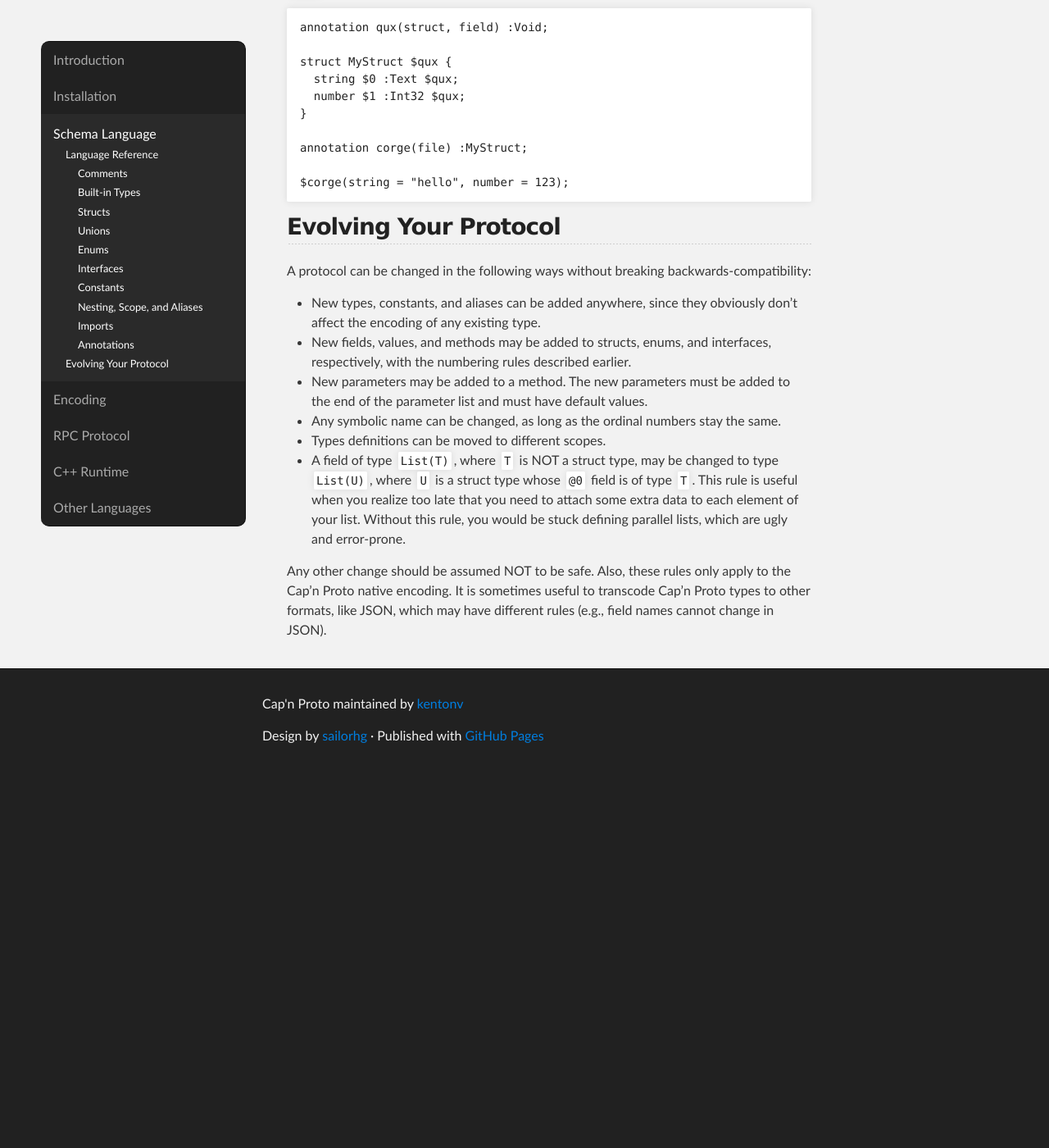
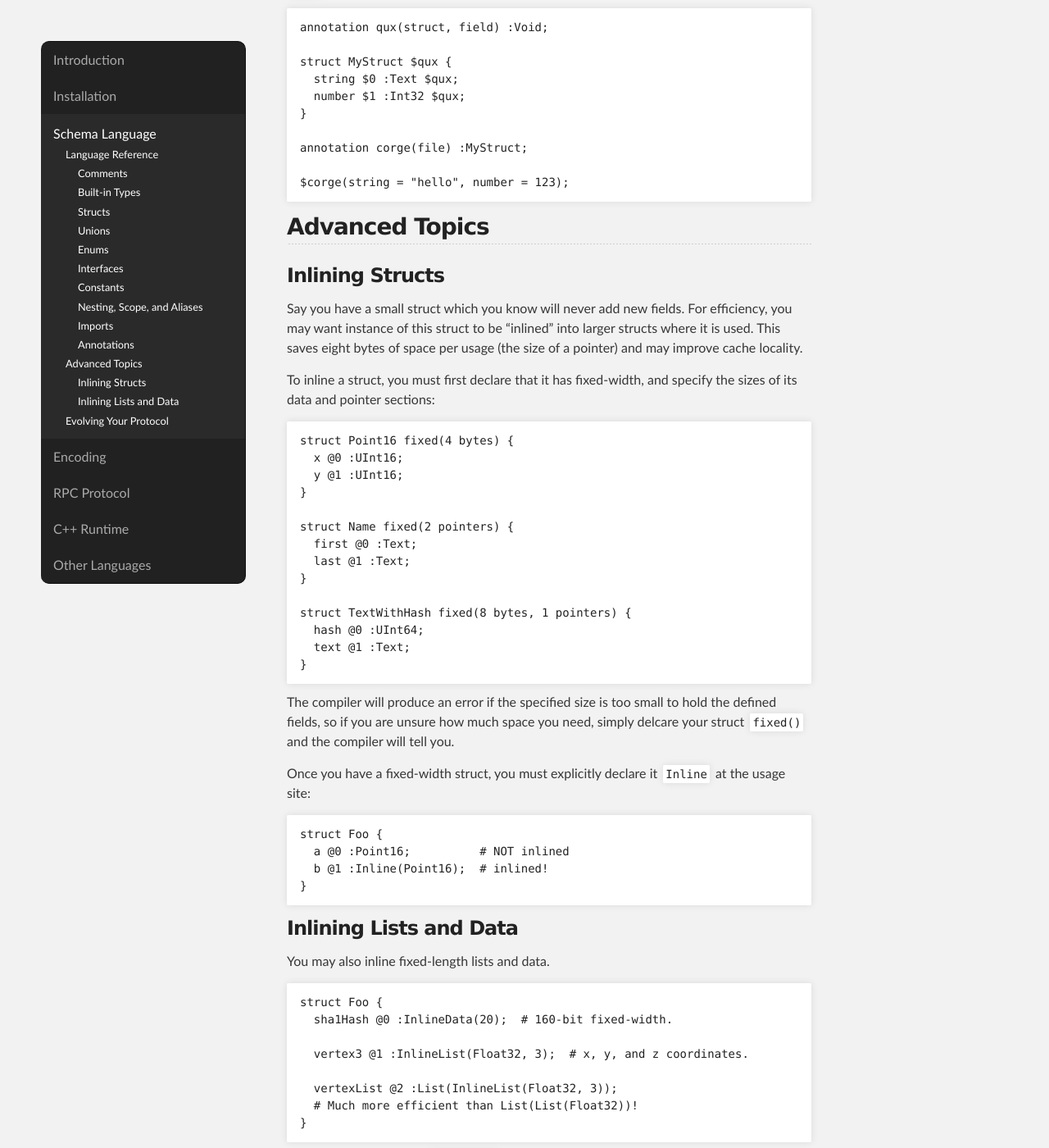
Before and after one commit to capnproto/capnproto, a Jekyll site: the page built from doc/language.md, in a window 1280 px wide and 1400 px high, scrolled down 7521 px. Shown: the whole window at 82% size. Built offline with Jekyll 4.4.1, drawn with Linux system fonts in a browser that asks for light colours; before the commit the page ends 8465 px from its top, so only the background shows below that; some of the changed text lies outside the part shown.

Commit message:
Document inline types, new struct list encoding rules, etc.

```diff
--- a/doc/encoding.md
+++ b/doc/encoding.md
@@ -114,6 +114,12 @@
 The pointed-to values are tightly-packed.  In particular, `Bool`s are packed bit-by-bit in
 little-endian order (the first bit is the least-significant bit of the first byte).
 
+Lists of structs use the smallest element size in which the struct can fit, except that single-bit
+structs are not allowed.  So, a list of structs that each contain two `UInt8` fields and nothing
+else could be encoded with C = 3 (2-byte elements).  A list of structs that each contain a single
+`Text` field would be encoded as C = 6 (pointer elements).  A list structs which are each more than
+one word in size must be be encoded using C = 7 (composite).
+
 When C = 7, the elements of the list are fixed-width composite values -- usually, structs.  In
 this case, the list content is prefixed by a "tag" word that describes each individual element.
 The tag has the same layout as a struct pointer, except that the pointer offset (B) instead
@@ -128,6 +134,13 @@
 In the future, we could consider implementing matrixes using the "composite" element type, with the
 elements being fixed-size lists rather than structs.  In this case, the tag would look like a list
 pointer rather than a struct pointer.  As of this writing, no such feature has been implemented.
+
+Notice that because a small struct is encoded as if it were a primitive value, this means that
+if you have a field of type `List(T)` where `T` is a primitive or blob type (other than `Bool`), it
+is possible to change that field to `List(U)` where `U` is a struct whose `@0` field has type `T`,
+without breaking backwards-compatibility.  This comes in handy when you discover too late that you
+need to associate some extra data with each value in a primitive list -- instead of using parallel
+lists (eww), you can just replace it with a struct list.
 
 ### Structs
 
@@ -149,6 +162,12 @@
     D (16 bits) = Size of the struct's pointer section, in words.
 
 #### Field Positioning
+
+_WARNING:  You should not attempt to implement the following algorithm.  The compiled schemas
+produced by the Cap'n Proto compiler are already populated with offset information, so code
+generators and other consumers of compiled schemas should never need to compute them manually.
+The algorithm is complicated and easy to get wrong, so it is best to rely on the canonical
+implementation._
 
 Ignoring unions, the layout of fields within the struct is determined by the following algorithm:
 
@@ -197,6 +216,16 @@
 effect of the desire to pack fields in the smallest space where they will fit and the need to
 maintain backwards-compatibility as fields are added.  The worst case should be rare in practice,
 and can be avoided entirely by always declaring a union's largest member first.
+
+Inline fields add yet more complication.  An inline field may contain some data and some pointers,
+which are positioned independently.  If the data part is non-empty but is less than one word, it is
+rounded up to the nearest of 1, 2, or 4 bytes and treated the same as a field of that size.
+Otherwise, it is added to the end of the data section.  Any pointers are added to the end of the
+pointer section.  When an inline field appears inside a union, it will attempt to overlap with a
+previous union member just like any other field would -- but note that because inline fields can
+have non-power-of-two sizes, such unions can get arbitrarily large, and care should be taken not
+to interleave union field numbers with non-union field numbers due to the problems described in
+the previous paragraph.
 
 #### Default Values
 
--- a/doc/language.md
+++ b/doc/language.md
@@ -363,6 +363,64 @@
 $corge(string = "hello", number = 123);
 {% endhighlight %}
 
+## Advanced Topics
+
+### Inlining Structs
+
+Say you have a small struct which you know will never add new fields.  For efficiency, you may want
+instance of this struct to be "inlined" into larger structs where it is used.  This saves eight
+bytes of space per usage (the size of a pointer) and may improve cache locality.
+
+To inline a struct, you must first declare that it has fixed-width, and specify the sizes of its
+data and pointer sections:
+
+{% highlight capnp %}
+struct Point16 fixed(4 bytes) {
+  x @0 :UInt16;
+  y @1 :UInt16;
+}
+
+struct Name fixed(2 pointers) {
+  first @0 :Text;
+  last @1 :Text;
+}
+
+struct TextWithHash fixed(8 bytes, 1 pointers) {
+  hash @0 :UInt64;
+  text @1 :Text;
+}
+{% endhighlight %}
+
+The compiler will produce an error if the specified size is too small to hold the defined fields,
+so if you are unsure how much space you need, simply delcare your struct `fixed()` and the compiler
+will tell you.
+
+Once you have a fixed-width struct, you must explicitly declare it `Inline` at the usage site:
+
+{% highlight capnp %}
+struct Foo {
+  a @0 :Point16;          # NOT inlined
+  b @1 :Inline(Point16);  # inlined!
+}
+{% endhighlight %}
+
+### Inlining Lists and Data
+
+You may also inline fixed-length lists and data.
+
+{% highlight capnp %}
+struct Foo {
+  sha1Hash @0 :InlineData(20);  # 160-bit fixed-width.
+
+  vertex3 @1 :InlineList(Float32, 3);  # x, y, and z coordinates.
+
+  vertexList @2 :List(InlineList(Float32, 3));
+  # Much more efficient than List(List(Float32))!
+}
+{% endhighlight %}
+
+At this time, there is no `InlineText` because text almost always has variable length.
+
 ## Evolving Your Protocol
 
 A protocol can be changed in the following ways without breaking backwards-compatibility:
@@ -375,10 +433,15 @@
   parameter list and must have default values.
 * Any symbolic name can be changed, as long as the ordinal numbers stay the same.
 * Types definitions can be moved to different scopes.
-* A field of type `List(T)`, where `T` is NOT a struct type, may be changed to type `List(U)`,
-  where `U` is a struct type whose `@0` field is of type `T`.  This rule is useful when you
-  realize too late that you need to attach some extra data to each element of your list.  Without
-  this rule, you would be stuck defining parallel lists, which are ugly and error-prone.
+* A field of type `List(T)`, where `T` is a primitive type (except `Bool`), non-inline blob, or
+  non-inline list, may be changed to type `List(U)`, where `U` is a struct type whose `@0` field is
+  of type `T`.  This rule is useful when you realize too late that you need to attach some extra
+  data to each element of your list.  Without this rule, you would be stuck defining parallel
+  lists, which are ugly and error-prone.  (`List(Bool)` does not support this transformation
+  because it would be difficult to implement given that booleans are packed 8 to the byte.)
+* A struct that is not already `fixed` can be made `fixed`.  However, once a struct is declared
+  `fixed`, the declaration cannot be removed or changed, as this would change the layout of `Inline`
+  uses of the struct.
 
 Any other change should be assumed NOT to be safe.  Also, these rules only apply to the Cap'n Proto
 native encoding.  It is sometimes useful to transcode Cap'n Proto types to other formats, like
```
Also changed, not shown: doc/otherlang.md (+9 -0 lines), 1 other file.
